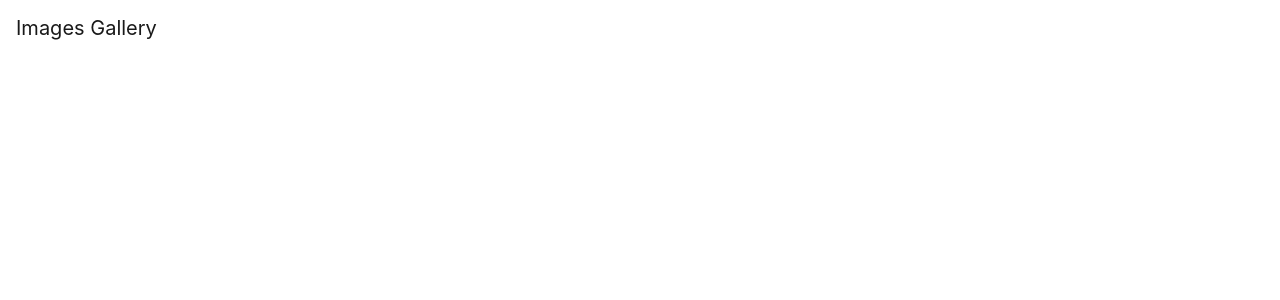
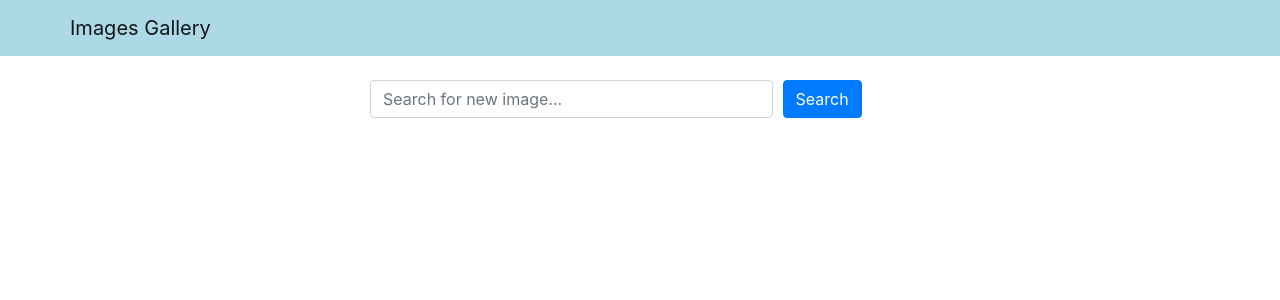
Before and after one commit to JorgeAAB/images-gallery, a React (Create React App) app in the folder frontend/: page / in a window 1280 px wide. Shown: the top 300 px of the page. Built offline with nearby package versions, Linux system fonts and the light colour scheme.

Commit message:
controlled search component

```diff
--- a/frontend/src/App.js
+++ b/frontend/src/App.js
@@ -1,10 +1,19 @@
+import { useState } from 'react';
 import 'bootstrap/dist/css/bootstrap.min.css';
 import Header from './components/Header';
+import Search from './components/Search';
 
 const App = () => {
+  const [word, setWord] = useState('');
+
+  const handleSearchSubmit = (e) => {
+    e.preventDefault()
+    console.log(word);
+  }
   return (
     <div>
       <Header title="Images Gallery"/>
+      <Search word={word} setWord={setWord} handleSubmit={handleSearchSubmit}/>
     </div>
   );
 }
--- a/frontend/src/components/Header.js
+++ b/frontend/src/components/Header.js
@@ -1,10 +1,16 @@
 import React from 'react';
-import { Navbar } from 'react-bootstrap'
+import { Navbar, Container } from 'react-bootstrap'
+
+const navbarStyle = {
+    backgroundColor: 'lightblue'
+}
 
 const Header = ({ title }) => {
     return (
-        <Navbar bg="ligth" data-bs-theme="ligth">
-            <Navbar.Brand href="/">{title}</Navbar.Brand>
+        <Navbar style={navbarStyle} data-bs-theme="ligth">
+            <Container>
+                <Navbar.Brand href="/">{title}</Navbar.Brand>
+            </Container>
         </Navbar>
     )
 };
--- /dev/null
+++ b/frontend/src/components/Search.js
@@ -0,0 +1,29 @@
+import React from "react";
+import { Container, Row, Col, Button, Form } from "react-bootstrap";
+
+const Search = ({ word, setWord, handleSubmit }) => {
+  return (
+    <Container className="mt-4">
+      <Row className="justify-content-center">
+        <Col xs={12} md={8} lg={6}>
+          <Form onSubmit={handleSubmit}>
+            <Form.Row>
+              <Col xs={9}>
+                <Form.Control
+                    type="text"
+                    value={word}
+                    onChange={(e) => setWord(e.target.value)}
+                    placeholder="Search for new image..." />
+              </Col>
+              <Col>
+                <Button variant="primary" type="Submit">Search</Button>
+              </Col>
+            </Form.Row>
+          </Form>
+        </Col>
+      </Row>
+    </Container>
+  );
+};
+
+export default Search;
```
